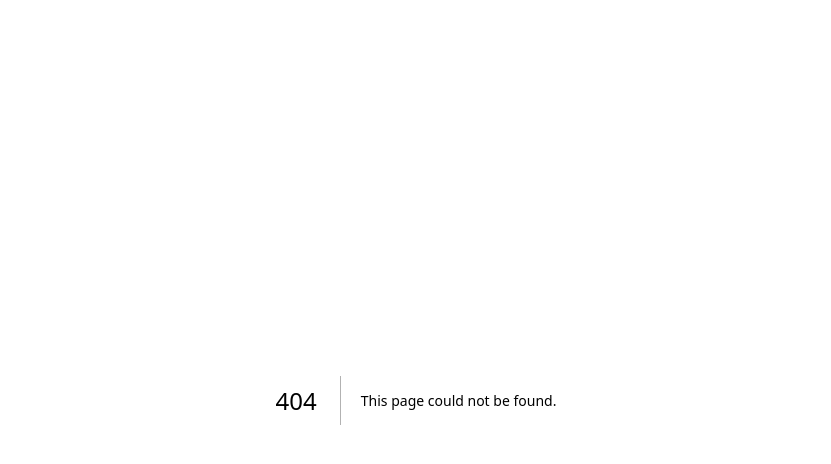
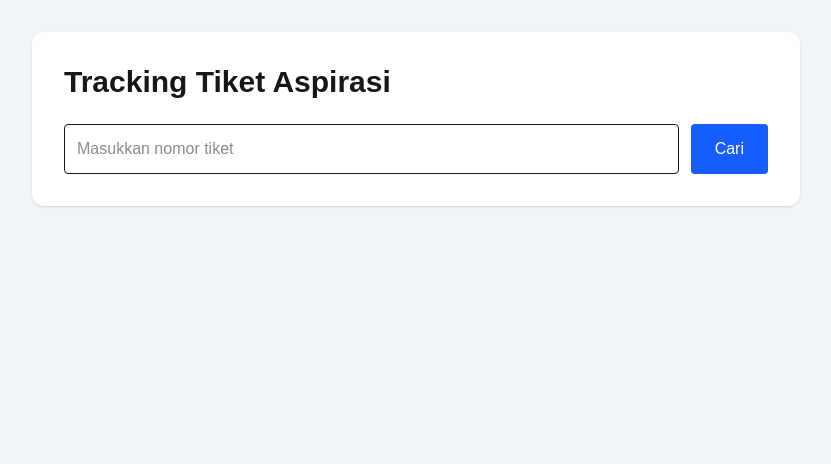
Before and after one commit to cakadut/Aspirasi_Anda, a Next.js app: page /tracking in a window 1280 px wide. Before the commit this address had no page. Shown: the top 464 px of the page, without its empty margins (224-1055 px from the left). Built offline with nearby package versions, Linux system fonts and the light colour scheme; no server answers.

Commit message:
Add ticket tracking feature

```diff
--- /dev/null
+++ b/app/tracking/page.tsx
@@ -0,0 +1,91 @@
+"use client";
+
+import { useState } from "react";
+import { supabase } from "@/lib/supabase";
+
+export default function TrackingPage() {
+  const [ticket, setTicket] = useState("");
+  const [result, setResult] = useState<any>(null);
+  const [loading, setLoading] = useState(false);
+
+  const handleSearch = async () => {
+    if (!ticket) return;
+
+    setLoading(true);
+
+    const { data, error } = await supabase
+      .from("aspirations")
+      .select("*")
+      .eq("ticket_no", ticket)
+      .single();
+
+    if (error) {
+      setResult(null);
+      alert("Nomor tiket tidak ditemukan");
+    } else {
+      setResult(data);
+    }
+
+    setLoading(false);
+  };
+
+  return (
+    <main className="min-h-screen bg-slate-100 p-8">
+      <div className="max-w-3xl mx-auto bg-white rounded-xl p-8 shadow">
+
+        <h1 className="text-3xl font-bold mb-6">
+          Tracking Tiket Aspirasi
+        </h1>
+
+        <div className="flex gap-3">
+          <input
+            value={ticket}
+            onChange={(e) => setTicket(e.target.value)}
+            placeholder="Masukkan nomor tiket"
+            className="flex-1 border p-3 rounded"
+          />
+
+          <button
+            onClick={handleSearch}
+            className="bg-blue-600 text-white px-6 rounded"
+          >
+            {loading ? "Mencari..." : "Cari"}
+          </button>
+        </div>
+
+        {result && (
+          <div className="mt-8 border rounded p-6 bg-slate-50">
+            <h2 className="text-xl font-bold mb-4">
+              Detail Aspirasi
+            </h2>
+
+            <p>
+              <b>No Tiket:</b> {result.ticket_no}
+            </p>
+
+            <p>
+              <b>Nama:</b> {result.nama}
+            </p>
+
+            <p>
+              <b>Jurusan:</b> {result.jurusan}
+            </p>
+
+            <p>
+              <b>Judul:</b> {result.judul}
+            </p>
+
+            <p>
+              <b>Status:</b> {result.status}
+            </p>
+
+            <p>
+              <b>Tanggal:</b>{" "}
+              {new Date(result.created_at).toLocaleString()}
+            </p>
+          </div>
+        )}
+      </div>
+    </main>
+  );
+}
```
